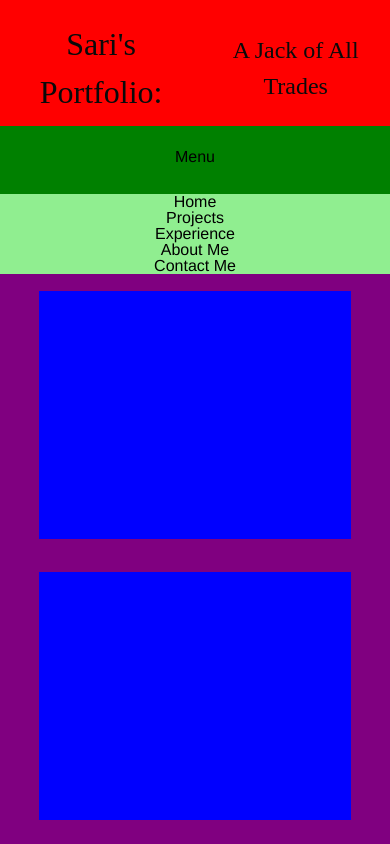
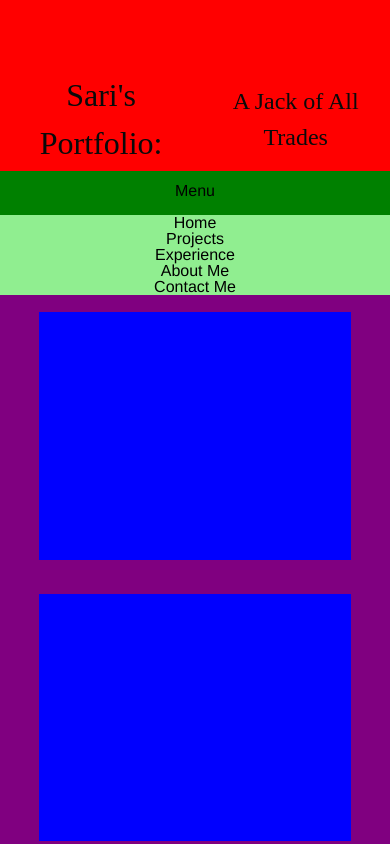
Before and after one commit to sestissi16/PortfolioWebsite, a website: page index.html in a window 390 px wide. Both pictures are taken after a click on the button "Menu". Drawn offline with nearby package versions, Linux system fonts and the light colour scheme; a web font is replaced by a local one.

Commit message:
Moved the hidden nav into the header so you can see it when you scroll still

```diff
--- a/index.html
+++ b/index.html
@@ -15,6 +15,9 @@
       function openNav(e){
         e.preventDefault()
         $(".hiddenNav").toggleClass("hiddenNavShow")
+        $("header").toggleClass("headerOpen")
+        $("nav").toggleClass("navOpen")
+        $(".title").toggleClass("titleOpen")
         e.stopPropagation()
       }
 
@@ -45,8 +48,6 @@
             </button>
           </div>
         </nav>
-      </header>
-      <main>
         <div class="hiddenNav">
           <button type="button" name="button" class="hiddenButton">Home</button>
           <button type="button" name="button" class="hiddenButton">Projects</button>
@@ -54,6 +55,9 @@
           <button type="button" name="button" class="hiddenButton">About Me</button>
           <button type="button" name="button" class="hiddenButton">Contact Me</button>
         </div>
+      </header>
+      <main>
+
         <section class="featuredSection">
           <section class="feature1">
 
--- a/responsive.css
+++ b/responsive.css
@@ -8,10 +8,19 @@
     height: 90%;
   }
   header{
-    height: 23vh;
+    height: 23%;
+  }
+  .headerOpen{
+    height: 35%
+  }
+  .navOpen{
+    height: 15%;
+  }
+  .titleOpen{
+    height: 35%;
   }
   nav{
-    height: 35%;
+    height: 30%;
   }
   .menuButton{
     height: 90%;
```
